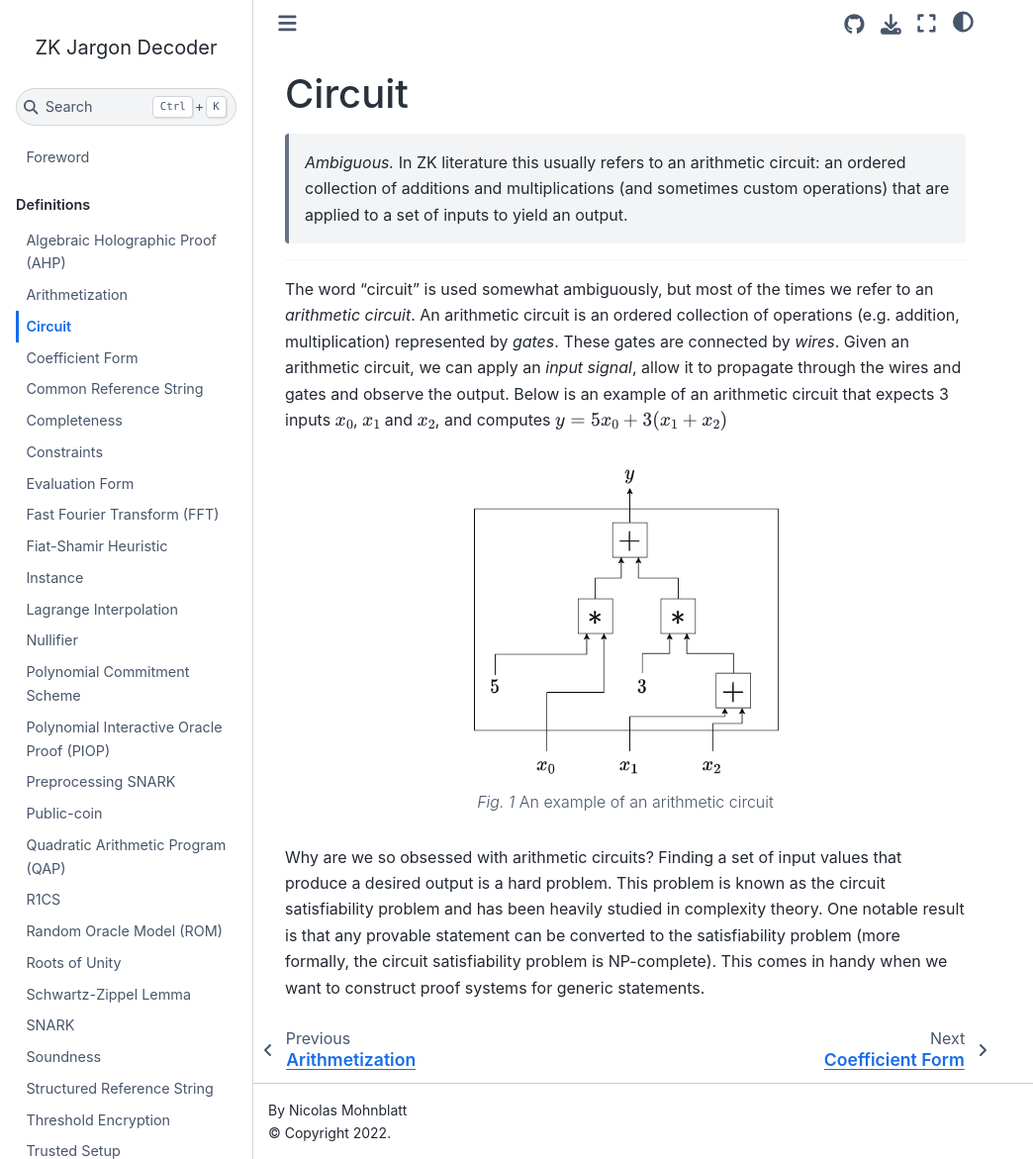
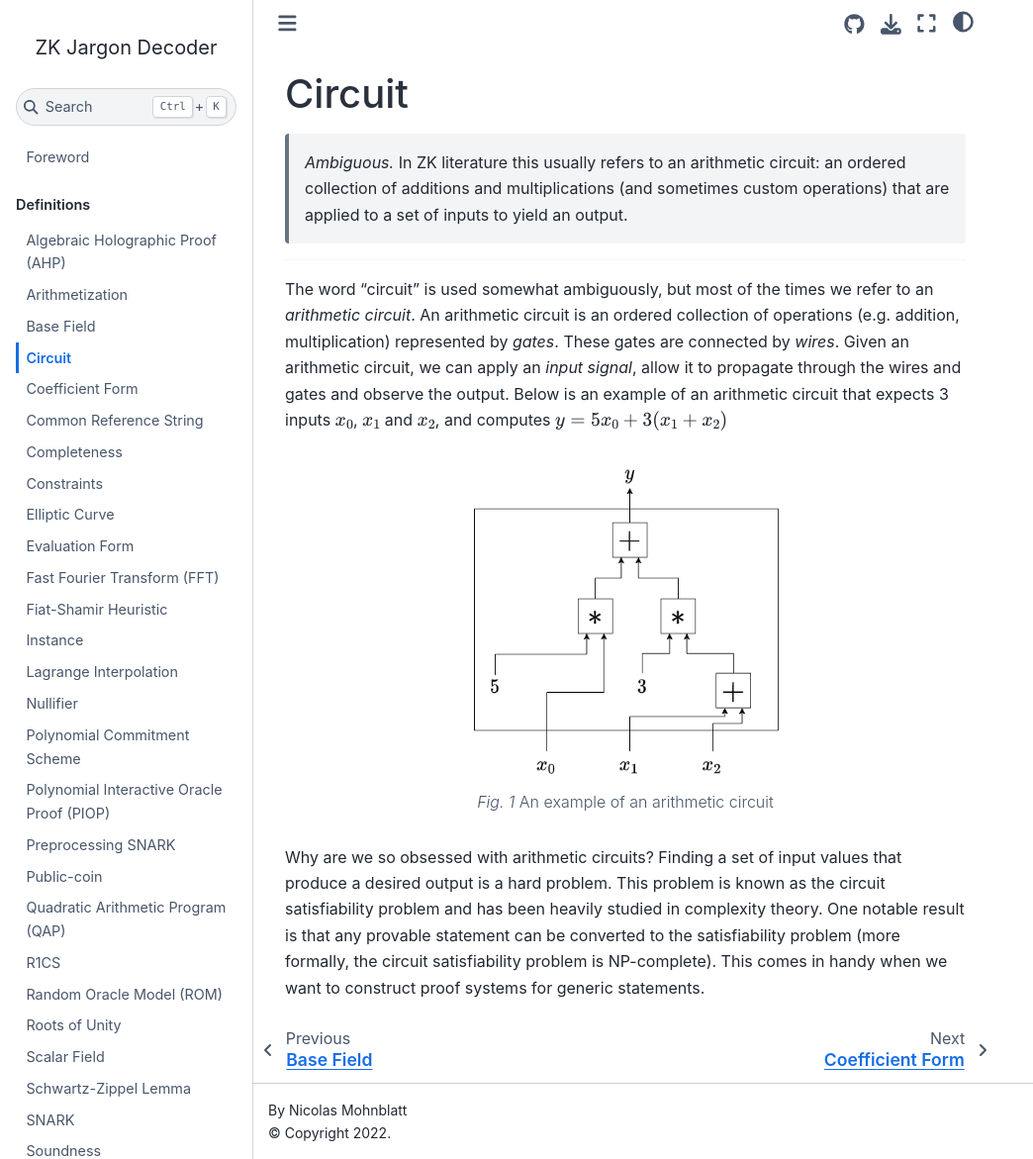
Before and after one commit to zkjargon/zkjargon.github.io, a Jupyter Book: the page built from definitions/circuit.md, in a window 1280 px wide and 1171 px high. Shown: the whole window at 99% size, without its empty margins (0-1044 px from the left). Built offline with Jupyter Book 1.0.4 settings and Sphinx 7.4.7 and the Sphinx Book theme 1.1.4, drawn with Linux system fonts in a browser that asks for light colours.

Commit message:
definitions for elliptic curve, base field and scalar field

```diff
--- a/_toc.yml
+++ b/_toc.yml
@@ -5,11 +5,13 @@ parts:
   chapters:
   - file: definitions/algebraic_holographic_proof
   - file: definitions/arithmetization
+  - file: definitions/base_field
   - file: definitions/circuit
   - file: definitions/coefficient_form
   - file: definitions/common_reference_string
   - file: definitions/completeness
   - file: definitions/constraints
+  - file: definitions/elliptic_curve
   - file: definitions/evaluation_form
   - file: definitions/fast_fourier_transform
   - file: definitions/fiat_shamir
@@ -24,6 +26,7 @@ parts:
   - file: definitions/r1cs
   - file: definitions/random_oracle
   - file: definitions/roots_of_unity
+  - file: definitions/scalar_field
   - file: definitions/schwartz_zippel
   - file: definitions/snark
   - file: definitions/soundness
```
Also changed, not shown: definitions/base_field.md (added, +8 -0 lines), definitions/elliptic_curve.md (added, +21 -0 lines), definitions/scalar_field.md (added, +9 -0 lines).
